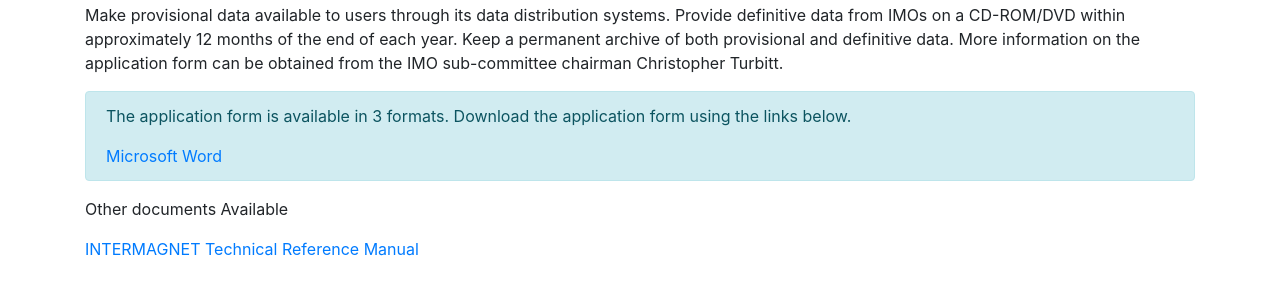
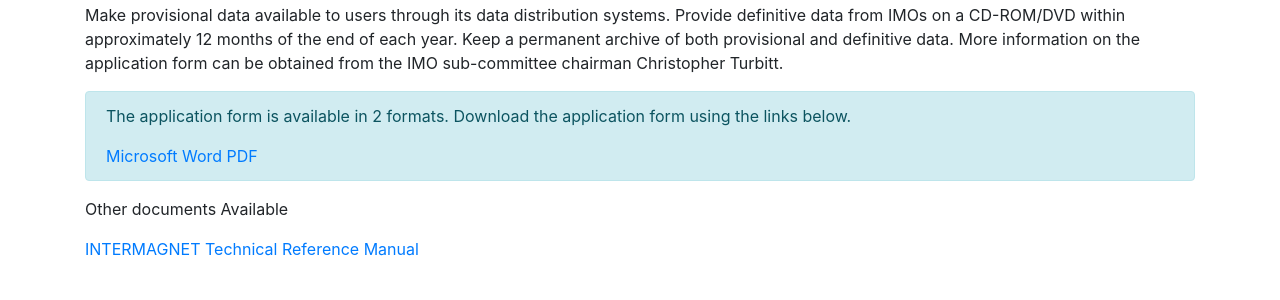
Before and after one commit to INTERMAGNET/intermagnet.github.io, a Jekyll site: the page built from membership.md, in a window 1280 px wide. Shown: the part 394-694 px from the top of the page. Built offline with Jekyll 4.4.1, drawn with Linux system fonts in a browser that asks for light colours.

Commit message:
Correct membership.md and include membership form as PDF

```diff
--- a/membership.md
+++ b/membership.md
@@ -14,9 +14,11 @@ Keep a permanent archive of both provisional and definitive data.
 More information on the application form can be obtained from the IMO sub-committee chairman Christopher Turbitt.
 
 <div class="alert alert-info" role="alert">
-<p>The application form is available in 3 formats. Download the application form using the links below.</p>
+<p>The application form is available in 2 formats. Download the application form using the links below.</p>
 
 <a href="/docs/INTERMAGNET_Observatory_Application_Form_v3.3.docx">Microsoft Word</a>
+
+<a href="/docs/INTERMAGNET_Observatory_Application_Form_v3.3.pdf">PDF</a>
 </div>
 
 Other documents Available
```
Also changed, not shown: 1 other file.
